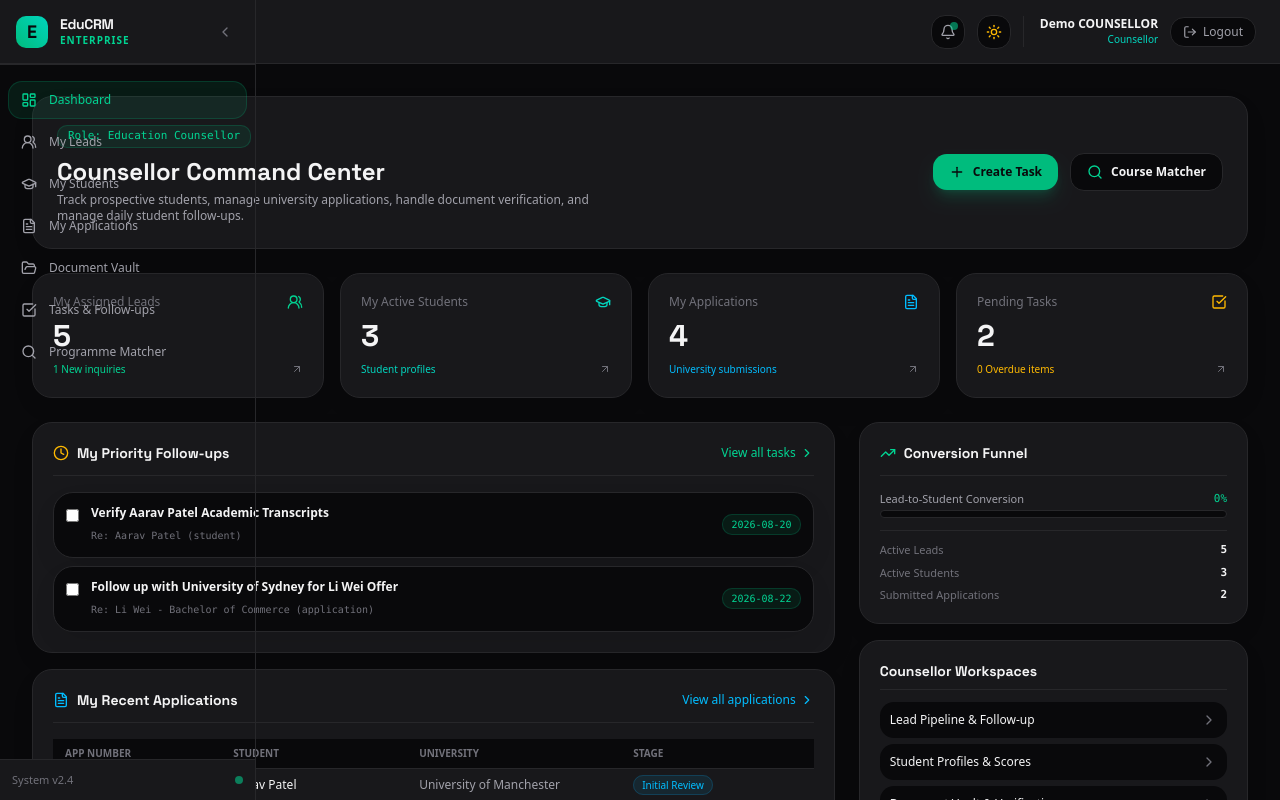
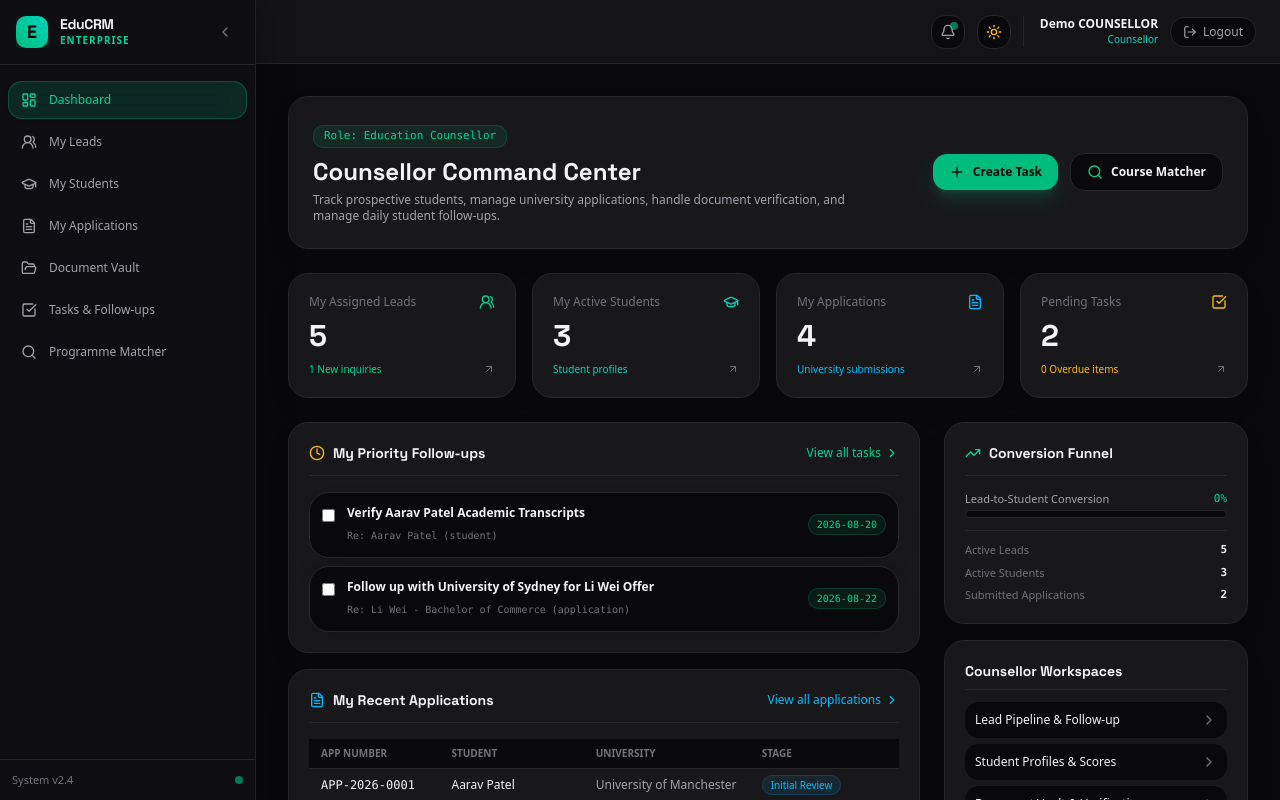
Before and after one commit to MujtabaZaheer/CRM, a React (Vite) app: page /super-admin/dashboard in a window 1280 px wide. Both pictures are taken after a click on the button "Counsellor". Shown: the top 800 px of the page. Built offline with nearby package versions, Linux system fonts and the light colour scheme; no server answers; the database is empty; the HTML template or start-up script is replaced by a standard one.

Commit message:
feat: implement glassmorphism design for sidebar and topbar layouts

```diff
--- a/src/components/layout/ProtectedLayout.tsx
+++ b/src/components/layout/ProtectedLayout.tsx
@@ -26,14 +26,18 @@ export const ProtectedLayout: React.FC = () => {
   }
 
   return (
-    <div className="min-h-screen bg-[var(--bg-main)] text-[var(--text-primary)] flex flex-col lg:flex-row font-sans">
+    <div className="min-h-screen bg-[var(--bg-main)] text-[var(--text-primary)] flex flex-col font-sans relative">
       <Sidebar
         mobileOpen={mobileOpen}
         setMobileOpen={setMobileOpen}
         collapsed={collapsed}
         setCollapsed={setCollapsed}
       />
-      <div className="flex-1 flex flex-col min-w-0">
+      <div
+        className={`flex-1 flex flex-col min-w-0 transition-all duration-300 ${
+          collapsed ? "lg:ml-16" : "lg:ml-64"
+        }`}
+      >
         <Topbar setMobileOpen={setMobileOpen} />
         <main className="flex-1 p-4 sm:p-6 lg:p-8 overflow-y-auto animate-fade-in">
           <Outlet />
--- a/src/components/layout/Sidebar.tsx
+++ b/src/components/layout/Sidebar.tsx
@@ -222,7 +222,7 @@ export const Sidebar: React.FC<SidebarProps> = ({ mobileOpen, setMobileOpen, col
 
       {/* Sidebar Container */}
       <aside
-        className={`fixed top-0 left-0 z-50 h-screen bg-[var(--bg-sidebar)] border-r border-[var(--border-default)] transition-all duration-300 flex flex-col justify-between
+        className={`fixed top-0 left-0 z-50 h-screen glass-sidebar transition-all duration-300 flex flex-col justify-between
           ${collapsed ? "w-16" : "w-64"}
           ${mobileOpen ? "translate-x-0" : "-translate-x-full lg:translate-x-0"}
         `}
@@ -230,7 +230,7 @@ export const Sidebar: React.FC<SidebarProps> = ({ mobileOpen, setMobileOpen, col
         {/* Top Header & Logo */}
         <div className="p-4 border-b border-[var(--border-default)] flex items-center justify-between">
           <div className="flex items-center space-x-3 overflow-hidden">
-            <div className="w-8 h-8 bg-gradient-to-tr from-emerald-500 to-teal-400 sq-badge flex items-center justify-center text-zinc-950 font-heading font-extrabold text-lg flex-shrink-0">
+            <div className="w-8 h-8 bg-gradient-to-tr from-emerald-500 to-teal-400 sq-badge flex items-center justify-center text-zinc-950 font-heading font-extrabold text-lg flex-shrink-0 shadow-md shadow-emerald-500/20">
               E
             </div>
             {!collapsed && (
@@ -255,7 +255,7 @@ export const Sidebar: React.FC<SidebarProps> = ({ mobileOpen, setMobileOpen, col
             </button>
             <button
               onClick={() => setCollapsed(!collapsed)}
-              className="hidden lg:flex p-1.5 text-[var(--text-muted)] hover:text-[var(--text-primary)] hover:bg-[var(--bg-hover)] sq-btn"
+              className="hidden lg:flex p-1.5 text-[var(--text-muted)] hover:text-[var(--text-primary)] hover:bg-[var(--bg-hover)] sq-btn transition-colors"
             >
               {collapsed ? <ChevronRight className="w-4 h-4" /> : <ChevronLeft className="w-4 h-4" />}
             </button>
@@ -272,7 +272,7 @@ export const Sidebar: React.FC<SidebarProps> = ({ mobileOpen, setMobileOpen, col
               className={({ isActive }) => `
                 flex items-center space-x-3 px-3 py-2.5 sq-btn text-xs font-medium transition-all group relative
                 ${isActive
-                  ? "bg-emerald-500/10 text-emerald-400 border border-emerald-500/20 font-bold"
+                  ? "bg-emerald-500/15 text-emerald-400 border border-emerald-500/30 font-bold backdrop-blur-md shadow-sm"
                   : "text-[var(--text-secondary)] hover:text-[var(--text-primary)] hover:bg-[var(--bg-hover)] border border-transparent"
                 }
               `}
@@ -282,7 +282,7 @@ export const Sidebar: React.FC<SidebarProps> = ({ mobileOpen, setMobileOpen, col
 
               {/* Tooltip for Collapsed State */}
               {collapsed && (
-                <div className="absolute left-full ml-2 px-2 py-1 bg-zinc-900 text-white text-xs sq-card opacity-0 group-hover:opacity-100 pointer-events-none whitespace-nowrap z-50 shadow-xl border border-zinc-800">
+                <div className="absolute left-full ml-2 px-2 py-1 bg-zinc-900/90 text-white text-xs sq-card opacity-0 group-hover:opacity-100 pointer-events-none whitespace-nowrap z-50 shadow-xl border border-zinc-800 backdrop-blur-md">
                   {item.label}
                 </div>
               )}
@@ -291,7 +291,7 @@ export const Sidebar: React.FC<SidebarProps> = ({ mobileOpen, setMobileOpen, col
         </div>
 
         {/* Footer Info */}
-        <div className="p-3 border-t border-[var(--border-default)] bg-[var(--bg-card)]">
+        <div className="p-3 border-t border-[var(--border-default)] bg-transparent">
           {!collapsed ? (
             <div className="flex items-center justify-between text-[11px] text-[var(--text-muted)]">
               <span>System v2.4</span>
--- a/src/components/layout/Topbar.tsx
+++ b/src/components/layout/Topbar.tsx
@@ -25,7 +25,7 @@ export const Topbar: React.FC<TopbarProps> = ({ setMobileOpen }) => {
   const isSuperAdmin = appUser?.role === "platform_super_admin";
 
   return (
-    <header className="h-16 bg-[var(--bg-card)] border-b border-[var(--border-default)] px-4 sm:px-6 flex items-center justify-between sticky top-0 z-30">
+    <header className="h-16 bg-[var(--bg-card)]/80 backdrop-blur-md border-b border-[var(--border-default)] px-4 sm:px-6 flex items-center justify-between sticky top-0 z-30">
       <div className="flex items-center space-x-3">
         <button
           onClick={() => setMobileOpen(true)}
--- a/src/index.css
+++ b/src/index.css
@@ -23,6 +23,10 @@
     /* Backdrop */
     --backdrop: rgba(9, 9, 11, 0.8);
 
+    /* Sidebar glass background */
+    --bg-sidebar: rgba(18, 18, 22, 0.7);
+    --bg-sidebar-border: rgba(255, 255, 255, 0.08);
+
     /* Selection */
     --select-bg: #10b981;
     --select-text: #09090b;
@@ -45,6 +49,9 @@
     --text-placeholder: #94a3b8;
 
     --backdrop: rgba(15, 23, 42, 0.5);
+
+    --bg-sidebar: rgba(255, 255, 255, 0.75);
+    --bg-sidebar-border: rgba(0, 0, 0, 0.08);
 
     --select-bg: #10b981;
     --select-text: #0f172a;
@@ -125,6 +132,14 @@
     -webkit-backdrop-filter: blur(16px);
   }
 
+  .glass-sidebar {
+    background: var(--bg-sidebar);
+    backdrop-filter: blur(24px) saturate(190%);
+    -webkit-backdrop-filter: blur(24px) saturate(190%);
+    box-shadow: 6px 0 30px 0 rgba(0, 0, 0, 0.25);
+    border-right: 1px solid var(--bg-sidebar-border);
+  }
+
   .glow-emerald {
     box-shadow: 0 4px 20px -2px rgba(16, 185, 129, 0.3);
   }
```
